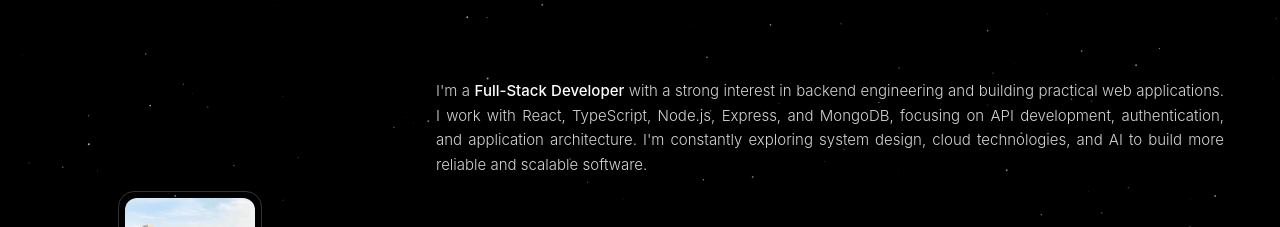
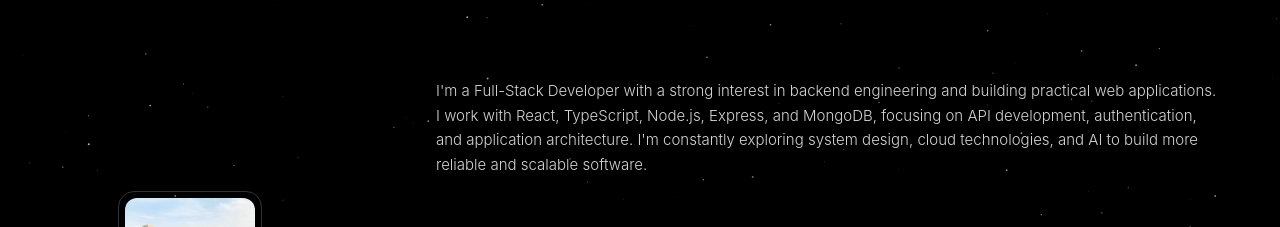
Before and after one commit to Ashish2k04/ace.exe, a React (Vite) app in the folder frontend/: page / in a window 1280 px wide. Shown: the top 227 px of the page. Built offline with nearby package versions, Linux system fonts and the light colour scheme.

Commit message:
Remove unused highlightColor variable and adjust AboutSection text formatting

```diff
--- a/frontend/src/features/landing/components/AboutSection.tsx
+++ b/frontend/src/features/landing/components/AboutSection.tsx
@@ -11,7 +11,6 @@ export const AboutSection: React.FC<AboutSectionProps> = ({
 }) => {
   const isDark = theme === 'dark';
   const textColor = isDark ? 'text-neutral-300' : 'text-neutral-700';
-  const highlightColor = isDark ? 'text-white' : 'text-black';
 
   return (
     <section
@@ -19,9 +18,9 @@ export const AboutSection: React.FC<AboutSectionProps> = ({
       className={`w-full max-w-xl sm:max-w-[768px] md:max-w-[800px] mx-auto px-1 sm:px-1.5 py-2 sm:py-3 rounded-2xl border-none bg-transparent transition-colors duration-300 ${className}`}
     >
       <p
-        className={`text-justify text-sm sm:text-[15px] font-light leading-relaxed ${textColor} transition-colors duration-300`}
+        className={`text-sm sm:text-[15px] font-light leading-relaxed ${textColor} transition-colors duration-300`}
       >
-        I'm a <span className={`font-medium ${highlightColor}`}>Full-Stack Developer</span> with a strong interest in backend engineering and building practical web applications. I work with React, TypeScript, Node.js, Express, and MongoDB, focusing on API development, authentication, and application architecture.
+        I'm a Full-Stack Developer with a strong interest in backend engineering and building practical web applications. I work with React, TypeScript, Node.js, Express, and MongoDB, focusing on API development, authentication, and application architecture.
         I'm constantly exploring system design, cloud technologies, and AI to build more reliable and scalable software.
       </p>
     </section>
```
